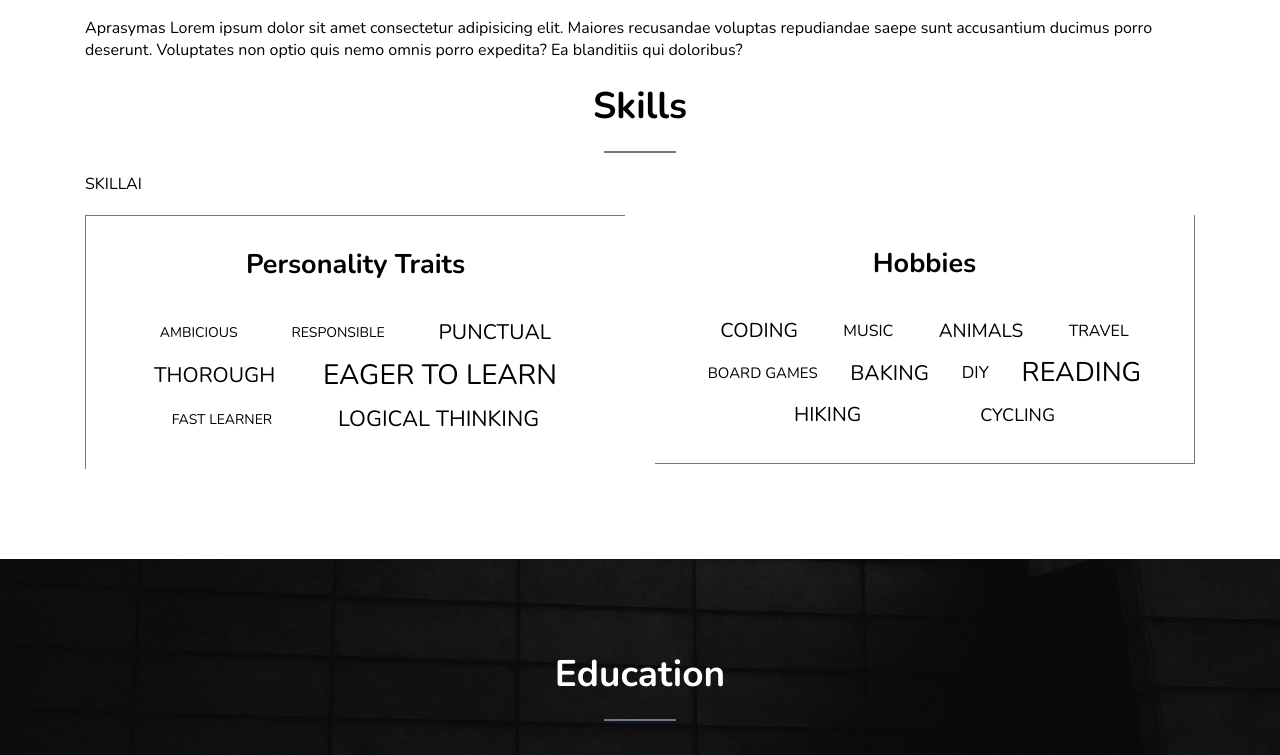
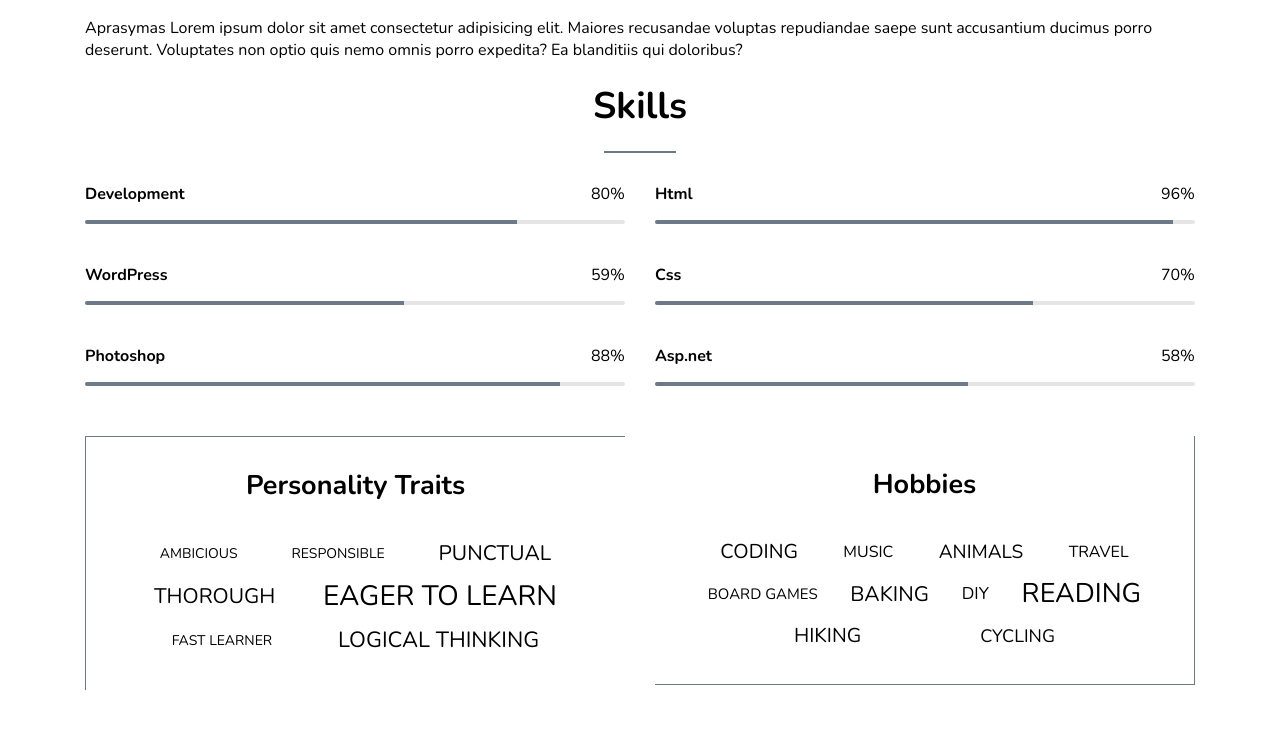
Before and after one commit to juosta/Personal, a website with bundled scripts: page index.html in a window 1280 px wide. Shown: the part 965-1720 px from the top of the page. Built offline with nearby package versions, Linux system fonts and the light colour scheme.

Commit message:
progress

```diff
--- /dev/null
+++ b/css/components/progress-bar.css
@@ -0,0 +1,37 @@
+.progress_col{
+    float:left;
+}
+
+.progress_area{
+    display: flex;
+    flex-wrap: wrap;
+}
+
+.progress_text, .progress_percent{
+    text-align: start;
+    float: left;
+    width: 50%;
+    margin: 10px 0px;
+    font-weight: bold;
+}
+.progress_percent{
+    text-align: end;
+    float: right;
+    font-weight: normal;
+    color: var(---blueish);
+}
+
+.progress_bar {
+    height: 4px;
+    width: 100%;
+    background-color: var(--bg-light);
+    margin-top: 5px;
+    margin-bottom: 30px;
+    border-radius: 2px;
+}
+
+.progress_inner{
+    height: 4px;
+    background-color: var(--blueish);
+    border-radius: 2px 0 0 2px;
+}
--- a/css/custom-home.css
+++ b/css/custom-home.css
@@ -13,3 +13,4 @@
 @import './components/footer.css';
 @import './components/header.css';
 @import './components/hero.css';
+@import './components/progress-bar.css';
--- a/index.html
+++ b/index.html
@@ -47,11 +47,10 @@
                     </div>
                 </div>
             </div>
-            <div class="row">
-                <div class="col-12">
-                    <h2 id="skills" class="main-title">Skills</h2>
-                    <div>SKILLAI</div>
-                </div>
+            <div class="row" id="skills">
+                    <h2 class="main-title col-12">Skills</h2>
+                    <div class='class="col-12 col-lg-6 col-xxl-5 ml-xxl-1 progress_col' id="progressCol1"></div>
+                    <div class='class="col-12 col-lg-6 col-xxl-5 ml-xxl-1 progress_col' id="progressCol2"></div>
             </div>
             <div class="row">
                 <div class="col-12 col-md-6 traits">
--- /dev/null
+++ b/js/components/progress-bar/isValidSkill.js
@@ -0,0 +1,28 @@
+function isValidSkill(skill){
+        if (skill.name === undefined) {
+            console.warn('ERROR: name value is missing');
+            return false;
+        } else if (typeof skill.name !== 'string' ||
+            skill.name === '') {
+            console.warn('ERROR: name field cannot be empty');
+            return false;
+        }
+        if (skill.percent === undefined) {
+            console.warn('ERROR: missing percent value');
+            return false;
+        } else if (typeof skill.percent !== 'string' ||
+            skill.percent === '') {
+            console.warn('ERROR: percent field cannot be empty');
+            return false;
+        }
+
+        if(skill.percent[skill.percent.length - 1] !== "%" ||
+        `${parseInt(skill.percent)}`.length !== (skill.percent.length - 1 )){
+            console.warn('ERROR: percent value must end with %');
+            return false;
+        }
+
+    return true;
+}
+
+export { isValidSkill }
--- /dev/null
+++ b/js/components/progress-bar/isValidSkills.js
@@ -0,0 +1,29 @@
+function isValidSkills(selector1, selector2, data) {
+    if (typeof selector1 !== 'string' ||
+        selector1 === '') {
+        console.log('ERROR: first selector is not valid');
+        return false;
+    }
+    if (typeof selector2 !== 'string' ||
+        selector2 === '') {
+        console.log('ERROR: second selector is not valid');
+        return false;
+    }
+
+    if (!Array.isArray(data) || data.length === 0) {
+        console.log('ERROR: invalid data values');
+        return false;
+    }
+
+    if (typeof data.maxCount == 'number') {
+        if (!isFinite(data.maxCount) ||
+            data.maxCount < 1 ||
+            data.maxCount % 1 !== 0) {
+            console.log('ERROR: invalid maxCount');
+            return false;
+        }
+    }
+    return true;
+}
+
+export { isValidSkills }
--- /dev/null
+++ b/js/components/progress-bar/progress-bar.js
@@ -0,0 +1,109 @@
+import { isValidSkills } from './isValidSkills.js'
+import { isValidSkill } from './isValidSkill.js'
+
+function skills(selector1,selector2, data) {
+    // input validation
+    if (!isValidSkills(selector1, selector2, data)) {
+        return false;
+    }
+
+    const DOM1 = document.querySelector(selector1);
+    const DOM2 = document.querySelector(selector2);
+    if (!DOM1 || !DOM2) {
+        console.error('couldnt find anything with given selector.');
+        return false;
+    }
+
+    const { name, percent } = data;
+
+    let HTML1 = '';
+    let HTML2 = '';
+    let dataSplit=groupByN(data.length/2, data);
+
+    for (let j = 0; j < 2; j++){
+    for (let i = 0; i < dataSplit[j].length; i++) {
+        const skill = dataSplit[j][i];
+        if(!isValidSkill(skill)) continue;
+        if(j === 0){
+        HTML1 += `<div class="progress_area">
+            <div class="progress_text">${skill.name}</div>
+            <div class="progress_percent">${skill.percent}</div>
+            <div class="progress_bar">
+            <div class="progress_inner" role="progressbar" style="width: ${skill.percent}"></div>
+            </div>
+            </div>`;
+        }
+        if(j === 1)  {
+            HTML2 += `<div class="progress_area">
+            <div class="progress_text">${skill.name}</div>
+            <div class="progress_percent">${skill.percent}</div>
+            <div class="progress_bar">
+            <div class="progress_inner" role="progressbar" style="width: ${skill.percent}"></div>
+            </div>
+            </div>`;
+    }}
+}
+    DOM1.innerHTML = HTML1;
+    DOM2.innerHTML = HTML2;
+}
+
+// Splits data into n arrays
+let groupByN = (n, data) => {
+    let result = [];
+    for (let i = 0; i < data.length; i += n) result.push(data.slice(i, i + n));
+    return result;
+  };
+
+// Fills progress bars on first scroll
+function fillPorgress(data){
+    const elem = document.querySelectorAll('.progress_bar');
+    const progArr = document.getElementsByClassName('progress_inner');
+    let element, num;
+    for(let p = 0; p < progArr.length; p++){
+        if(!checkVisible(elem[p])) continue;
+        if(data[p].scrolFunExec) continue;
+        data[p].scrolFunExec = true;
+        element = progArr[p];
+        element.animate([
+            {width: 0 },
+            {width: data[p].percent}
+        ], {
+            duration: 1000,
+            easing: "ease-in-out"
+        }
+        );
+        element.style.width = data[p].percent;
+        num = parseInt(data[p].percent);
+        counter(p, num);
+    }
+}
+
+// Checking if element is visible
+function checkVisible(elm) {
+    const rect = elm.getBoundingClientRect();
+    const viewHeight = Math.max(document.documentElement.clientHeight, window.innerHeight);
+    return !(rect.bottom < 0 || rect.top - viewHeight >= 0);
+  }
+
+// number counter
+function counter(i, targetNum){
+    let tick = 0;
+    let count = 0;
+    const numberDOM = document.querySelectorAll('.progress_percent')[i];
+    const animationDuration = 1;
+    const animationFPS = 30;
+    const totalTickCount = animationFPS * animationDuration;
+
+    const timer = setInterval(() => {
+        count = Math.floor(tick / totalTickCount * targetNum);
+        tick++;
+        numberDOM.innerText = count + '%';
+        if (targetNum === count){
+            clearInterval(timer);
+        }
+    }, 1000 / animationFPS)
+
+
+}
+
+export {fillPorgress, skills}
--- /dev/null
+++ b/js/data/skillsData.js
@@ -0,0 +1,28 @@
+const skillsData= [
+    {
+        name: "Development",
+        percent: "80%"
+    },
+    {
+        name: "WordPress",
+        percent: "59%"
+    },
+    {
+        name: "Photoshop",
+        percent: "88%"
+    },
+    {
+        name: "Html",
+        percent: "96%"
+    },
+    {
+        name: "Css",
+        percent: "70%"
+    },
+    {
+        name: "Asp.net",
+        percent: "58%"
+    },
+]
+
+export {skillsData}
--- a/js/mainHome.js
+++ b/js/mainHome.js
@@ -1,5 +1,7 @@
 import { printLetterByLetter } from './components/hero-text.js'
 import { randomizeProp } from './components/randomizeProp.js'
+import {fillPorgress, skills} from './components/progress-bar/progress-bar.js'
+import {skillsData} from './data/skillsData.js'
 
 // changing hero text
 printLetterByLetter("hero-text", "a Developer", 100);
@@ -7,3 +9,8 @@ printLetterByLetter("hero-text", "a Developer", 100);
 //random size for hobbies and traits
 const elm=document.querySelectorAll(".property");
 randomizeProp(elm);
+
+
+//progress bars
+skills("#progressCol1","#progressCol2", skillsData);
+document.addEventListener("scroll", () => fillPorgress(skillsData));
```
